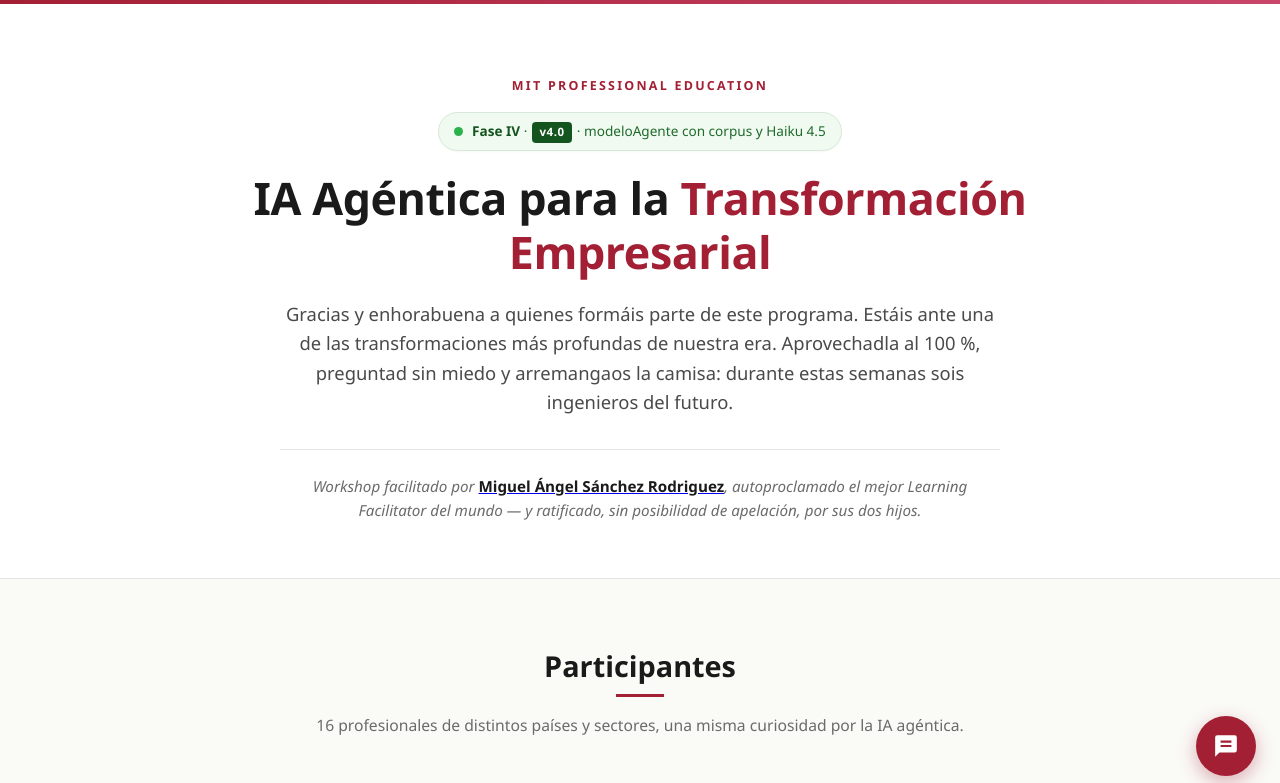
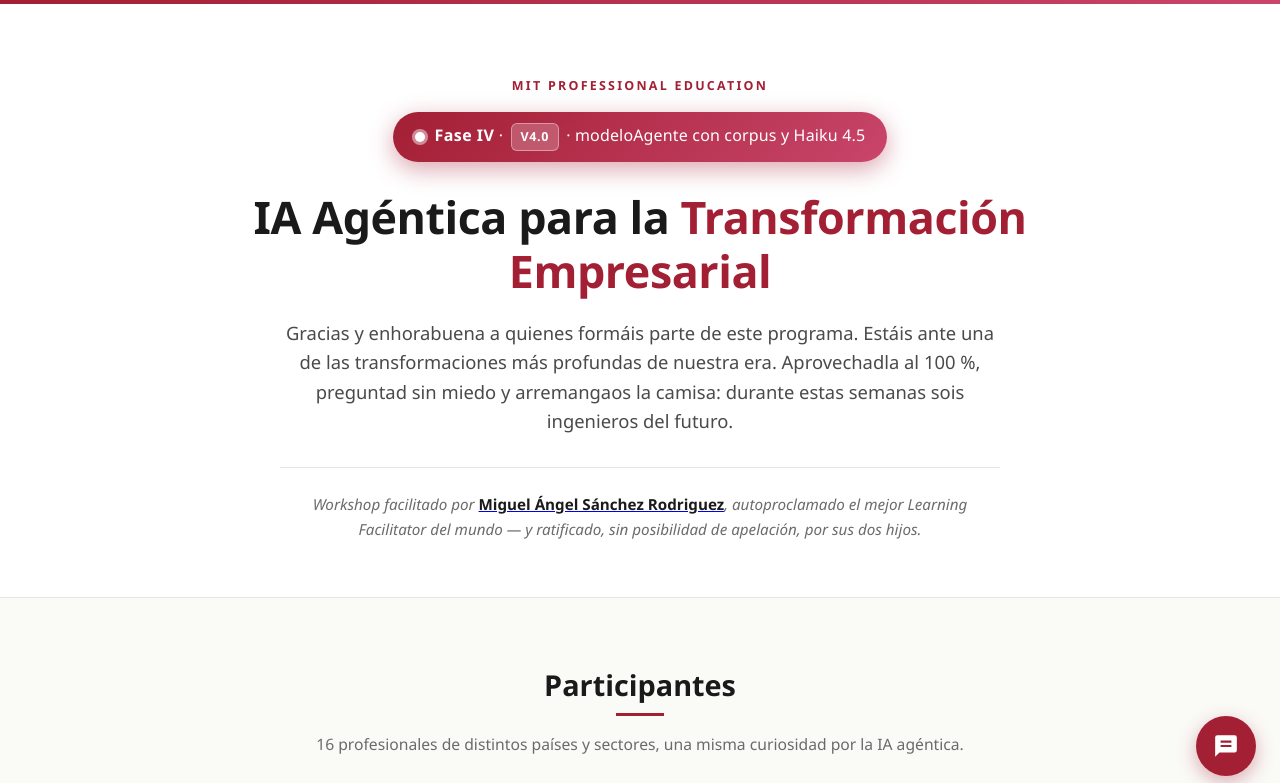
Before and after one commit to InternationalCIO/workshopagentes, a plain HTML site: page index.html in a window 1280 px wide. Shown: the top 783 px of the page. Drawn offline with Linux system fonts and the light colour scheme.

Commit message:
Fase IV: badge mas grande y en rojo MIT para destacar la fase actual
Co-Authored-By: Claude Opus 4.7 (1M context) <noreply@anthropic.com>

```diff
--- a/css/styles.css
+++ b/css/styles.css
@@ -54,44 +54,58 @@ body {
 .phase-badge {
   display: inline-flex;
   align-items: center;
-  gap: 0.55rem;
-  padding: 0.45rem 0.95rem;
-  border: 1px solid #d8e8d8;
-  background: #f1faf1;
-  color: #1f6b2c;
+  gap: 0.6rem;
+  padding: 0.7rem 1.35rem;
+  border: none;
+  background: linear-gradient(135deg, var(--mit-red) 0%, var(--mit-red-soft) 100%);
+  color: #fff;
   border-radius: 999px;
-  font-size: 0.85rem;
-  margin-bottom: 1.25rem;
-  box-shadow: 0 1px 2px rgba(0, 0, 0, 0.03);
+  font-size: 1rem;
+  font-weight: 500;
+  letter-spacing: 0.01em;
+  margin-bottom: 1.75rem;
+  box-shadow: 0 6px 20px rgba(163, 31, 52, 0.32);
+  animation: phaseShine 4s ease-in-out infinite;
 }
 
-.phase-badge strong { color: #14541f; font-weight: 700; }
+.phase-badge strong {
+  color: #fff;
+  font-weight: 700;
+  letter-spacing: 0.03em;
+}
 
 .phase-version {
   display: inline-block;
-  background: #14541f;
+  background: rgba(255, 255, 255, 0.22);
+  border: 1px solid rgba(255, 255, 255, 0.38);
   color: #fff;
   font-weight: 700;
-  font-size: 0.72rem;
-  letter-spacing: 0.04em;
-  padding: 0.1rem 0.45rem;
-  border-radius: 4px;
-  margin: 0 0.1rem;
+  font-size: 0.78rem;
+  letter-spacing: 0.05em;
+  padding: 0.18rem 0.55rem;
+  border-radius: 6px;
+  margin: 0 0.2rem;
+  text-transform: uppercase;
 }
 
 .phase-badge-dot {
-  width: 9px;
-  height: 9px;
+  width: 10px;
+  height: 10px;
   border-radius: 50%;
-  background: #2bb24a;
-  box-shadow: 0 0 0 0 rgba(43, 178, 74, 0.55);
-  animation: phasePulse 1.8s ease-out infinite;
+  background: #fff;
+  box-shadow: 0 0 0 0 rgba(255, 255, 255, 0.65);
+  animation: phasePulse 1.6s ease-out infinite;
 }
 
 @keyframes phasePulse {
-  0%   { box-shadow: 0 0 0 0   rgba(43, 178, 74, 0.55); }
-  70%  { box-shadow: 0 0 0 9px rgba(43, 178, 74, 0); }
-  100% { box-shadow: 0 0 0 0   rgba(43, 178, 74, 0); }
+  0%   { box-shadow: 0 0 0 0    rgba(255, 255, 255, 0.65); }
+  70%  { box-shadow: 0 0 0 11px rgba(255, 255, 255, 0); }
+  100% { box-shadow: 0 0 0 0    rgba(255, 255, 255, 0); }
+}
+
+@keyframes phaseShine {
+  0%, 100% { box-shadow: 0 6px 20px rgba(163, 31, 52, 0.32); }
+  50%      { box-shadow: 0 8px 28px rgba(163, 31, 52, 0.48); }
 }
 
 .hero h1 {
```
